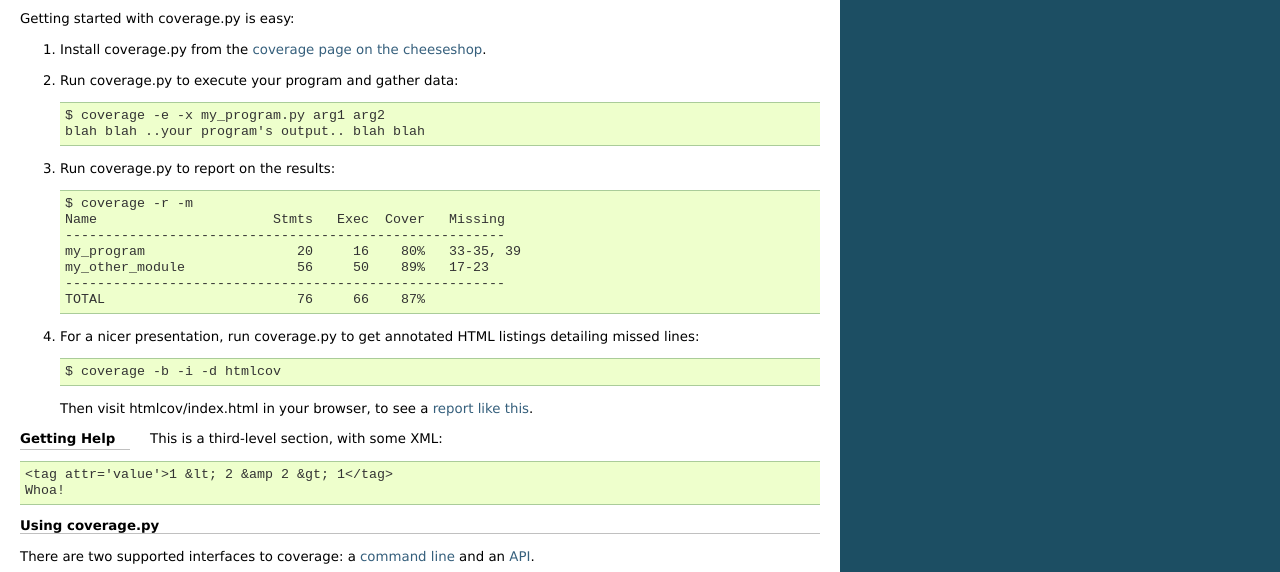
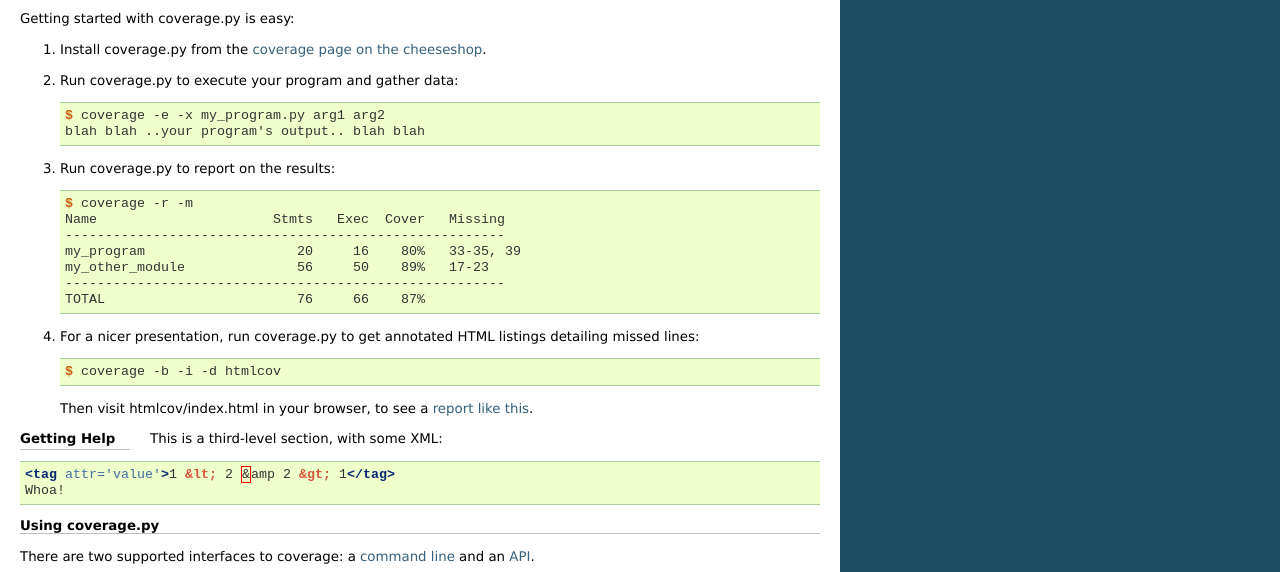
Before and after one commit to nedbat/coveragepy, a Sphinx documentation site: the page built from doc/index.rst, in a window 1280 px wide. Shown: the part 176-748 px from the top of the page. Built offline with Sphinx 7.4.7, drawn with Linux system fonts in a browser that asks for light colours.

```diff
--- a/doc/index.rst
+++ b/doc/index.rst
@@ -34,12 +34,16 @@ Getting started with coverage.py is easy:
 #.  Install coverage.py from the
     `coverage page on the cheeseshop <http://pypi.python.org/pypi/coverage>`_.
 
-#.  Run coverage.py to execute your program and gather data::
+#.  Run coverage.py to execute your program and gather data:
+
+    .. code-block:: console
 
         $ coverage -e -x my_program.py arg1 arg2
         blah blah ..your program's output.. blah blah
 
-#.  Run coverage.py to report on the results::
+#.  Run coverage.py to report on the results:
+
+    .. code-block:: console
 
         $ coverage -r -m
         Name                      Stmts   Exec  Cover   Missing
@@ -50,7 +54,9 @@ Getting started with coverage.py is easy:
         TOTAL                        76     66    87%
 
 #.  For a nicer presentation, run coverage.py to get annotated HTML listings
-    detailing missed lines::
+    detailing missed lines:
+
+    .. code-block:: console
 
         $ coverage -b -i -d htmlcov
 
@@ -60,7 +66,9 @@ Getting started with coverage.py is easy:
 Getting Help
 ~~~~~~~~~~~~
 
-This is a third-level section, with some XML::
+This is a third-level section, with some XML:
+
+.. code-block:: xml
 
     <tag attr='value'>1 &lt; 2 &amp 2 &gt; 1</tag>
     Whoa!
```
Also changed, not shown: doc/cmd.rst (+6 -4 lines).
